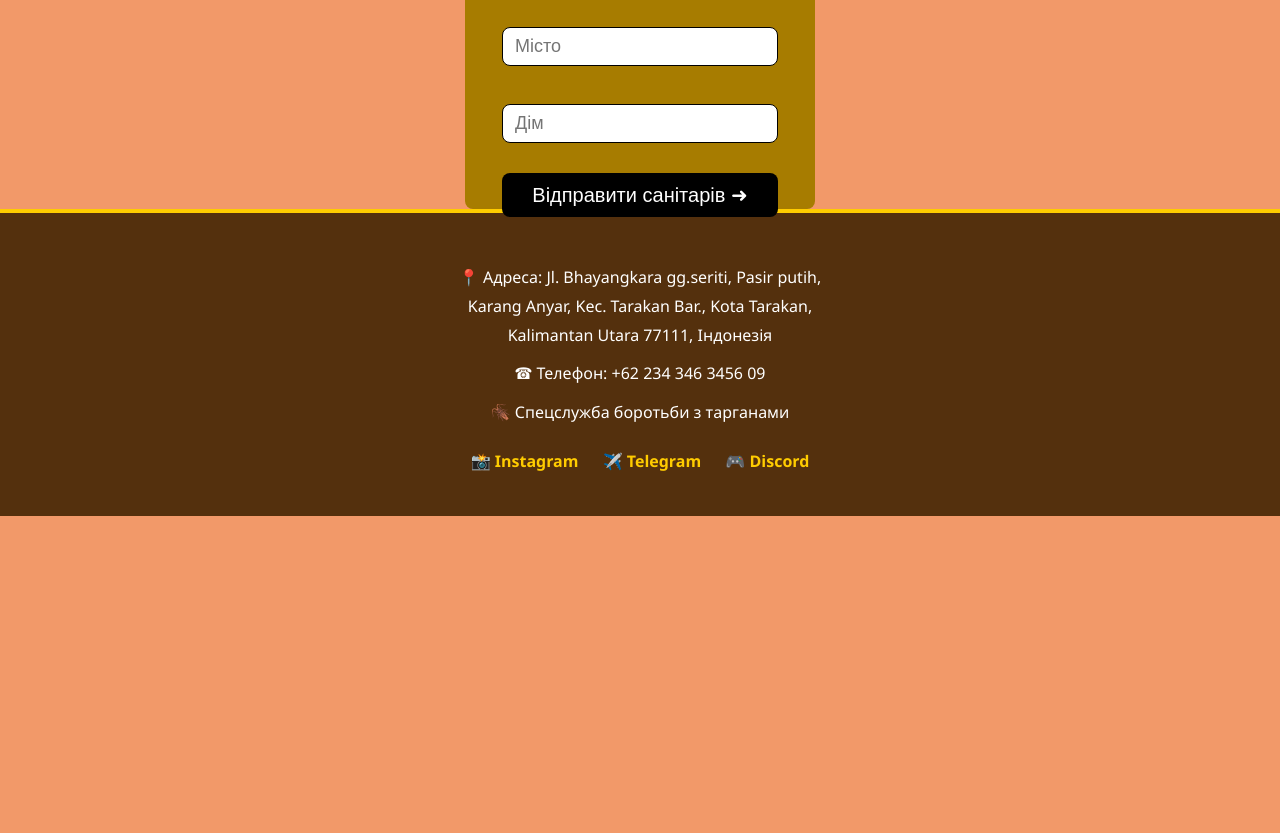
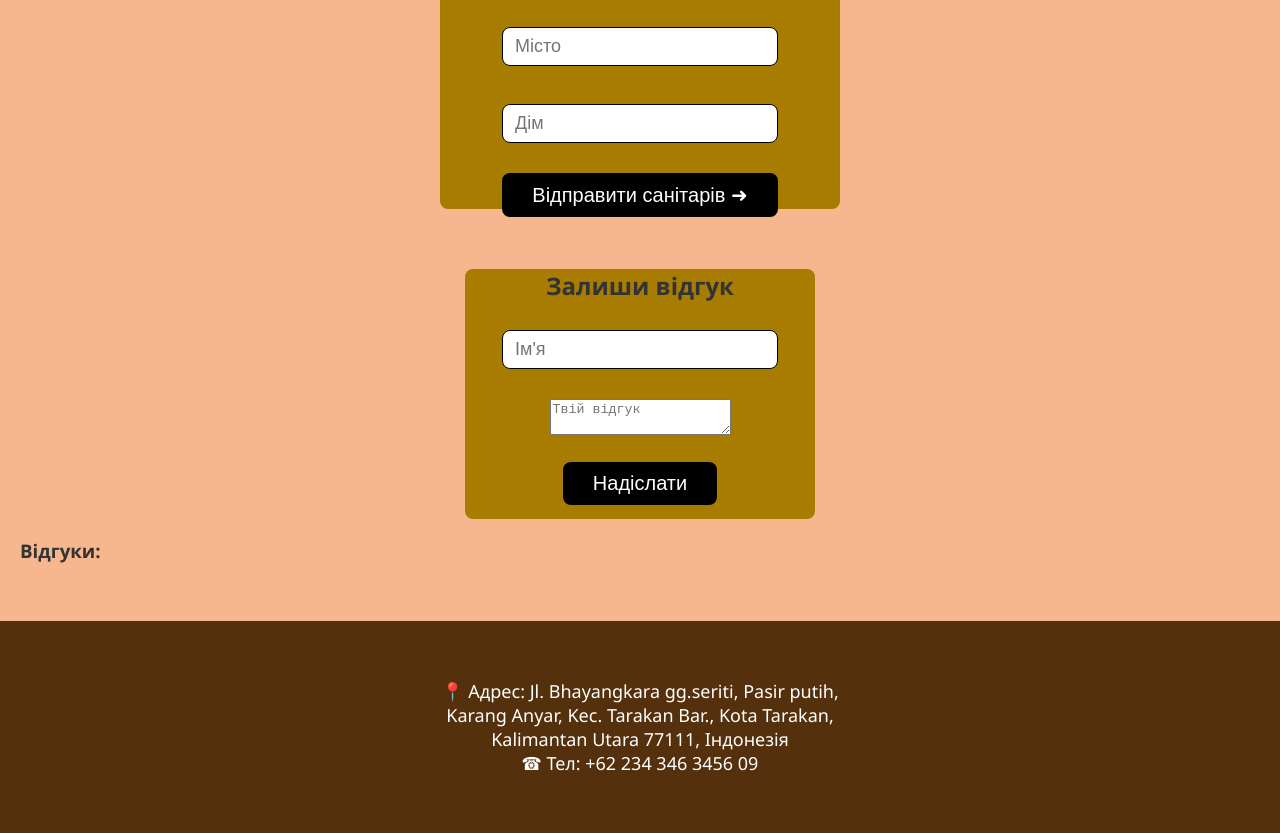
Before and after one commit to Zerchoss/Cockroach, a plain HTML site: page page1.html in a window 1280 px wide. Shown: the part 421-1254 px from the top of the page. Before the commit the page ends 937 px from the top, so only its background shows below. Drawn offline with nearby package versions, Linux system fonts and the light colour scheme.

Commit message:
ksfksddfjls

```diff
--- a/page1.html
+++ b/page1.html
@@ -5,7 +5,10 @@
   <meta name="viewport" content="width=device-width, initial-scale=1.0">
   <title>Виклик</title>
   <link rel="stylesheet" href="pg1.css">
+  <script src="https://cdn.jsdelivr.net/npm/@emailjs/browser@3/dist/email.min.js"></script>
 </head>
+
+<body>
   <header>
     <img class="logo" src="https://th.bing.com/th/id/OIP.uAk3LTLoeNKlb9uKjRI-hAHaHa?w=169&h=180&c=7&r=0&o=5&cb=iwc1&dpr=1.5&pid=1.7" alt="лого">
     <div class="header-content">
@@ -17,46 +20,43 @@
       </nav>
     </div>
   </header>
-<body>
+
   <div class="form-image">
     <img class="form-image-photo" src="https://pushinka.top/uploads/posts/2023-04/1681478008_pushinka-top-p-durka-mem-ava-instagram-1.webp" alt="мем зліва">
 
     <form id="contactForm" class="user-info-form">
       <h2>Введіть ваші дані для виклику санітарів:</h2>
-            <input type="text" name="surname" id="surname" placeholder="Прізвище"><br><br>
-            <input type="text" name="name" id="name" placeholder="Ім’я"><br><br>
-            <input type="text" name="city" id="City" placeholder="Місто"><br><br>
-            <input type="text" name="house" id="House" placeholder="Дім"><br><br>
-            <button type="submit" class="start-button">Відправити санітарів ➜</button>
+      <input type="text" id="surname" name="surname" placeholder="Прізвище"><br><br>
+      <input type="text" id="name" name="name" placeholder="Ім’я"><br><br>
+      <input type="text" id="City" name="City" placeholder="Місто"><br><br>
+      <input type="text" id="House" name="House" placeholder="Дім"><br><br>
+      <button class="start-button" type="submit">Відправити санітарів ➜</button>
     </form>
 
     <img class="form-image-photo" src="https://pushinka.top/uploads/posts/2023-04/1681478008_pushinka-top-p-durka-mem-ava-instagram-1.webp" alt="мем справа">
   </div>
 
+  <main style="padding: 40px 20px;">
+    <div class="user-vidguk-form">
+      <h2>Залиши відгук</h2>
+      <input id="name2" placeholder="Ім'я"><br><br>
+      <textarea id="text1" placeholder="Твій відгук"></textarea><br><br>
+      <button id="send-button" class="send-button">Надіслати</button>
+    </div>
 
-<script src="https://cdn.jsdelivr.net/npm/@emailjs/browser@3/dist/email.min.js"></script>
+    <h3>Відгуки:</h3>
+    <div id="result"></div>
+  </main>
 
+  <footer>
+    <p class="info">
+      📍 Адрес: Jl. Bhayangkara gg.seriti, Pasir putih,<br>
+      Karang Anyar, Kec. Tarakan Bar., Kota Tarakan,<br>
+      Kalimantan Utara 77111, Індонезія<br>
+      ☎ Тел: +62 234 346 3456 09
+    </p>
+  </footer>
 
   <script src="pg1.js"></script>
-
 </body>
-<footer>
-  <div class="footer-container">
-    <p>📍 Адреса: Jl. Bhayangkara gg.seriti, Pasir putih,<br>
-      Karang Anyar, Kec. Tarakan Bar., Kota Tarakan,<br>
-      Kalimantan Utara 77111, Індонезія
-    </p>
-
-    <p>☎ Телефон: +62 234 346 3456 09</p>
-
-    <p>🪳 Спецслужба боротьби з тарганами</p>
-
-    <div class="social-links">
-      <a href="https://www.instagram.com/ev_tarakani?igsh=MTAzeTdqOWpsNHh5bw==" target="_blank">📸 Instagram</a>
-      <a href="https://t.me/+XHFwhpsXaJ9kNWYy" target="_blank">✈️ Telegram</a>
-      <a href="https://discord.gg/KzAa7sB5" target="_blank">🎮 Discord</a>
-    </div>
-  </div>
-</footer>
-
 </html>
--- a/pg1.css
+++ b/pg1.css
@@ -3,14 +3,14 @@
     text-align: center;
     justify-content: center;
     margin-bottom: auto;
-    width: 350px;
+    width: 400px;
     height: 450px;
     border-radius: 8px;
     margin-left: auto;
     margin-right: auto;
     margin-top: auto;
+}
 
-}
 body {
     background-color: #F6B68E;
     margin: 0;
@@ -70,7 +70,6 @@ main {
     padding: 40px 20px;
 }
 
-
 .user-info-form input {
     font-size: 18px;
     padding: 8px 12px;
@@ -79,6 +78,7 @@ main {
     border: 1px solid black;
     width: 250px;
 }
+
 .start-button {
     font-size: 20px;
     padding: 10px 30px;
@@ -90,14 +90,10 @@ main {
     cursor: pointer;
     transition: 0.2s;
 }
+
 .start-button:hover {
     background-color: dimgrey;
     transform: scale(1.05);
-}
-body{
-    background-color: #F29969;
-    margin:0;
-
 }
 
 footer {
@@ -106,42 +102,13 @@ footer {
     text-align: center;
     padding: 40px 20px;
     font-size: 16px;
-    font-family: 'Segoe UI', Tahoma, Geneva, Verdana, sans-serif;
-    border-top: 4px solid #ffcc00;
 }
 
-.footer-container {
-    max-width: 800px;
-    margin: 0 auto;
-    line-height: 1.8;
-}
-
-footer p {
-    margin: 10px 0;
-}
-
-.social-links {
-    margin-top: 20px;
-}
-
-.social-links a {
-    display: inline-block;
-    margin: 0 10px;
-    text-decoration: none;
-    color: #ffcc00;
-    font-weight: bold;
-    transition: color 0.3s ease;
-}
-
-.social-links a:hover {
-    color: #ffffff;
-    text-decoration: underline;
-}
-
-.info{
+.info {
     font-size: large;
     color: white;
 }
+
 .form-image {
     display: flex;
     justify-content: center;
@@ -157,3 +124,48 @@ footer p {
     border-radius: 8px;
     object-fit: cover;
 }
+
+/* Стиль для відгуків */
+.comment {
+    background-color: #d2b48c;
+    padding: 10px;
+    margin: 10px 0;
+    border-radius: 5px;
+}
+.user-vidguk-form input {
+    font-size: 18px;
+    padding: 8px 12px;
+    margin: 8px;
+    border-radius: 8px;
+    border: 1px solid black;
+    width: 250px;
+
+}
+.user-vidguk-form {
+    background-color: #A77C00;
+    text-align: center;
+    justify-content: center;
+    margin-bottom: auto;
+    width: 350px;
+    height: 250px;
+    border-radius: 8px;
+    margin-left: auto;
+    margin-right: auto;
+    margin-top: auto;
+}
+.send-button {
+    font-size: 20px;
+    padding: 10px 30px;
+    background-color: black;
+    color: white;
+    border: none;
+    margin-bottom: auto;
+    border-radius: 8px;
+    cursor: pointer;
+    transition: 0.2s;
+}
+
+.send-button:hover {
+    background-color: dimgrey;
+    transform: scale(1.05);
+}
--- a/pg1.js
+++ b/pg1.js
@@ -1,25 +1,35 @@
-surname = document.querySelector("#surname").value;
-name1 = document.querySelector("#name").value;
-city = document.querySelector("#City").value;
-house = document.querySelector("#House").value;
-"https://cdn.jsdelivr.net/npm/@emailjs/browser@3/dist/email.min.js"
+// EmailJS ініціалізація
+emailjs.init('28UkpXf41z9b-IH7P');
 
+// Відправка даних з форми
+document.getElementById('contactForm').addEventListener('submit', function(e) {
+  e.preventDefault();
 
+  emailjs.sendForm('service_gptd0vg', 'template_zqidkp9', this)
+    .then(function () {
+      alert('Санітарів відправлено!');
+      document.getElementById('contactForm').reset();
+    }, function (error) {
+      alert('Сталася помилка. Спробуйте ще раз.');
+      console.error('Помилка:', error);
+    });
+});
 
+// Відправка відгуків
+let button = document.querySelector("#send-button");
 
+button.addEventListener("click", function () {
+  let name2 = document.querySelector("#name2").value;
+  let text1 = document.querySelector("#text1").value;
 
-    // Ініціалізація EmailJS
-    emailjs.init('28UkpXf41z9b-IH7P');
+  if (name2 === "" || text1 === "") {
+    alert("Будь ласка, заповни всі поля!");
+    return;
+  }
 
-    document.getElementById('contactForm').addEventListener('submit', function(e) {
-        e.preventDefault();
+  let comment = `<div class='comment'><b>${name2}:</b> ${text1}</div>`;
+  document.querySelector("#result").innerHTML += comment;
 
-        emailjs.sendForm('service_gptd0vg', 'template_zqidkp9', this)
-        .then(function() {
-            alert('Санітарів відправлено!');
-            document.getElementById('contactForm').reset();
-        }, function(error) {
-            alert('Сталася помилка. Спробуйте ще раз.');
-            console.error('Помилка:', error);
-        });
-    });
+  document.querySelector("#name2").value = "";
+  document.querySelector("#text1").value = "";
+});
```
Lines whose indentation alone changed are shown as unchanged.
